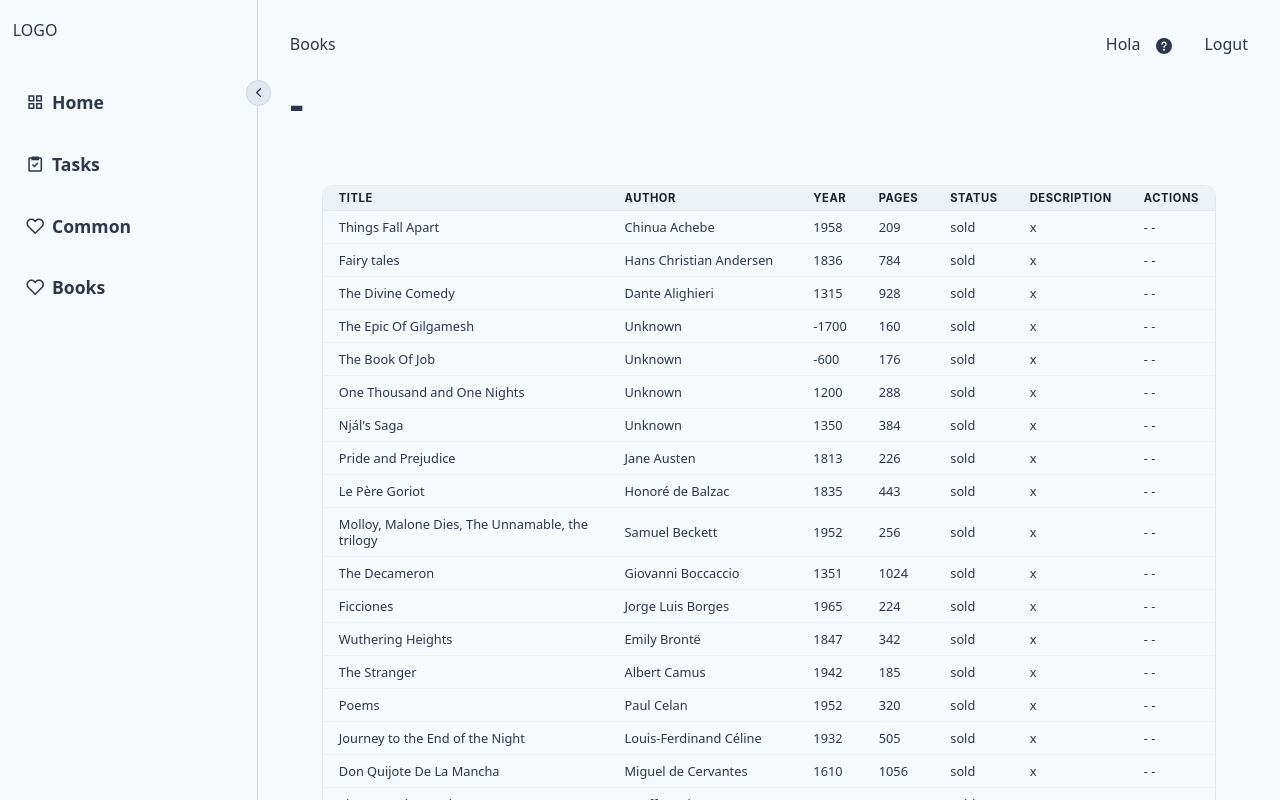
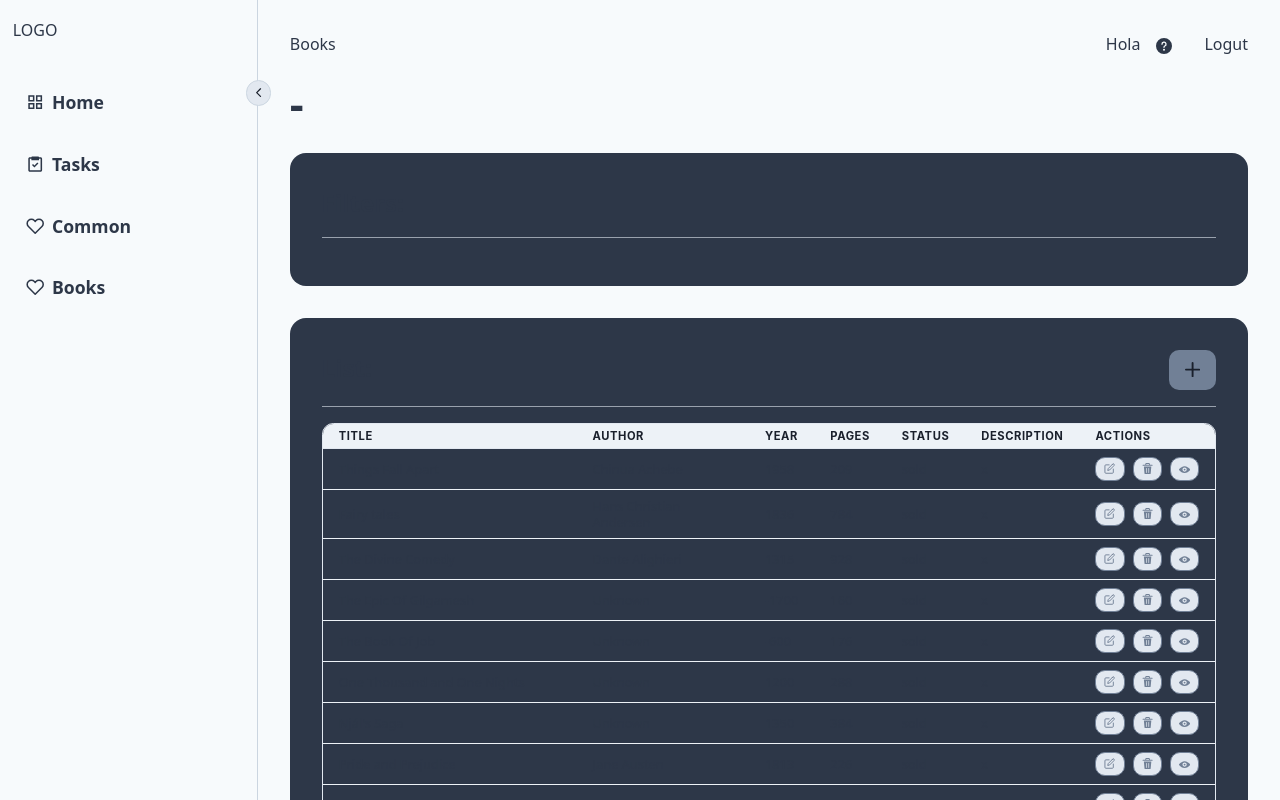
Before and after one commit to HadalyVillasclaras/dashboard-react-chakra, a React (Vite) app: page /books in a window 1280 px wide. Built offline with nearby package versions, Linux system fonts and the light colour scheme.

Commit message:
feat: book page

```diff
--- /dev/null
+++ b/src/ui/react/common/components/Section.tsx
@@ -0,0 +1,22 @@
+import { ReactElement } from "react";
+import { Box, useColorModeValue } from "@chakra-ui/react";
+
+interface Props {
+  children: ReactElement | ReactElement[];
+}
+
+export const Section = ({ children }: Props) => {
+  const background = useColorModeValue("white", "gray.700");
+
+  return (
+    <Box
+      as="section"
+      backgroundColor="gray.700"
+      p="2rem"
+      borderRadius="1rem"
+      mb="2rem"
+    >
+      {children}
+    </Box>
+  );
+};
--- a/src/ui/react/common/components/modules/Section.tsx
+++ /dev/null
@@ -1,14 +0,0 @@
-import { ReactElement } from "react";
-import { Box } from "@chakra-ui/react";
-
-interface Props {
-  children: ReactElement | ReactElement[];
-}
-
-export const Section = ({ children }: Props) => {
-  return (
-    <Box as="section" p="2rem" borderRadius="1rem" mb="2rem">
-      {children}
-    </Box>
-  );
-};
--- a/src/ui/react/common/routes/Router.tsx
+++ b/src/ui/react/common/routes/Router.tsx
@@ -1,4 +1,5 @@
 import { createBrowserRouter, RouterProvider } from 'react-router-dom'
+import { AddBookPage } from '../../modules/Books/pages/AddBookPage'
 import { BooksPage } from '../../modules/Books/pages/BooksPage'
 import { HomePage } from '../../modules/Home/pages/HomePage'
 import { DashboardLayout } from '../layouts/DashboardLayout'
@@ -21,10 +22,19 @@ export const Router = () => {
         },
         {
           path: "books",
-          element: <BooksPage title="Books" />,
           handle: {
             crumb: () => 'Books'
-          }
+          },
+          children: [
+            {
+              index: true,
+              element: <BooksPage title="Books" />,
+            },
+            {
+              path: "add",
+              element: <AddBookPage title="Add" />,
+            },
+          ]
         }
       ]
     }
--- a/src/ui/react/common/styles/theme/components/Button/button.ts
+++ b/src/ui/react/common/styles/theme/components/Button/button.ts
@@ -12,7 +12,18 @@ export const Button = defineStyleConfig({
         _hover: {
           bg: 'gray.400'
         }
-      }
+      },
+      "icon-button": {
+        color: "#718096",
+        bg: "gray.200",
+        border: "1px solid #718096", //gray.500
+        size: "xs",
+        _hover: {
+          color: "#CBD5E0",
+          bg: "#2D3748",
+          border: "1px solid #CBD5E0",
+        },
+      },
     },
 
     defaultProps: {
--- a/src/ui/react/modules/Books/components/BooksContainer.tsx
+++ b/src/ui/react/modules/Books/components/BooksContainer.tsx
@@ -1,12 +1,31 @@
 
-import React from "react";
-import { Section } from "../../../common/components/modules/Section";
+import { AddIcon } from "@chakra-ui/icons";
+import { Button, Divider, Flex } from "@chakra-ui/react";
+import { Link } from "react-router-dom";
+import { Section } from "../../../common/components/Section";
 import { BooksList } from "./BooksList";
 
 export const BooksContainer = () => {
   return (
     <>
+    <Section>
+      <h4>Filters:</h4>
+      <Divider m="1rem 0"/>
+    </Section>
+    <Section>
+      <Flex justifyContent="space-between" mb="1rem">
+        <h4>List:</h4>
+        <Link to="/books/add">
+          <Button>
+            <AddIcon />
+          </Button>
+        </Link>
+      </Flex>
+      <Divider m="1rem 0"/>
       <BooksList />
+    </Section>
+    <Divider m="2rem 0" />
+
     </>
   );
 };
--- a/src/ui/react/modules/Books/components/BooksList.tsx
+++ b/src/ui/react/modules/Books/components/BooksList.tsx
@@ -1,4 +1,8 @@
+import { DeleteIcon, EditIcon, ViewIcon } from "@chakra-ui/icons";
 import {
+  Box,
+  Button,
+  ButtonGroup,
   Table,
   TableContainer,
   Tbody,
@@ -7,14 +11,14 @@ import {
   Thead,
   Tr,
 } from "@chakra-ui/react";
-import { Section } from "../../../common/components/modules/Section";
+import { Link } from "react-router-dom";
 import books from "../../../../../modules/core/books.json";
 
 export const BooksList = () => {
   console.log(books);
   return (
     <>
-      <Section>
+      <Box>
         <TableContainer
           whiteSpace="normal"
           borderRadius="0.7rem"
@@ -42,14 +46,37 @@ export const BooksList = () => {
                     <Td>{book.pages}</Td>
                     <Td>sold</Td>
                     <Td>x</Td>
-                    <Td>- -</Td>
+                    <Td>
+                      <ButtonGroup>
+                          <Link to='#'>
+                            <Button
+                              size="xs"
+                              variant="icon-button"
+                              data-testid="admin-element"
+                            >
+                              <EditIcon />
+                            </Button>
+                          </Link>
+                          <Button
+                            size="xs"
+                            variant="icon-button"
+                          >
+                            <DeleteIcon />
+                          </Button>
+                          <Button size="xs" variant="icon-button">
+                            <Link to='#'>
+                              <ViewIcon />
+                            </Link>
+                          </Button>
+                    </ButtonGroup>
+                    </Td>
                   </Tr>
                 );
               })}
             </Tbody>
           </Table>
         </TableContainer>
-      </Section>
+      </Box>
     </>
   );
 };
--- /dev/null
+++ b/src/ui/react/modules/Books/pages/AddBookPage.tsx
@@ -0,0 +1,8 @@
+import { Subheader } from '../../../common/components/modules/subheader/Subheader'
+
+export const AddBookPage = ({title}: any) => {
+  return (
+    <Subheader title={title} />
+
+  )
+}
```
